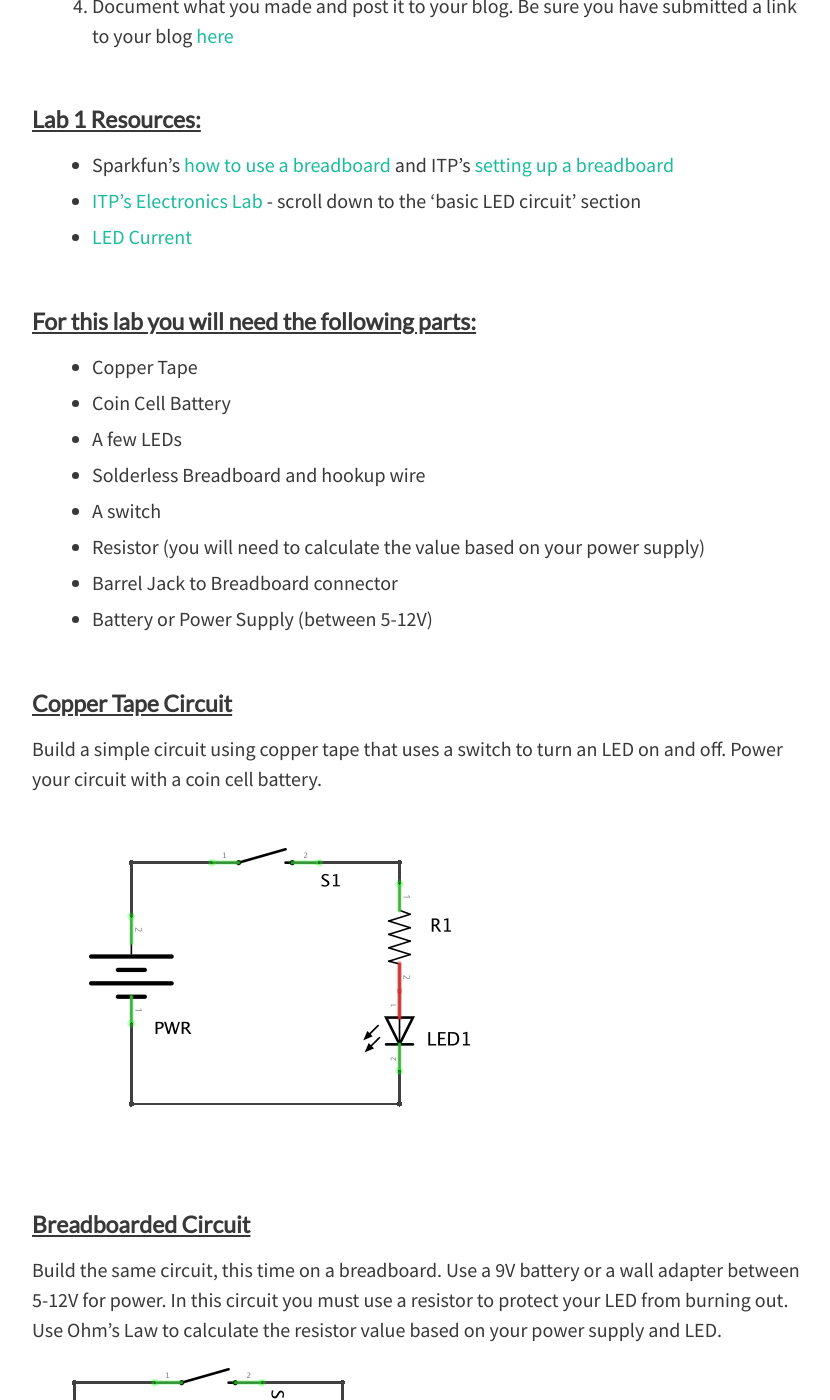
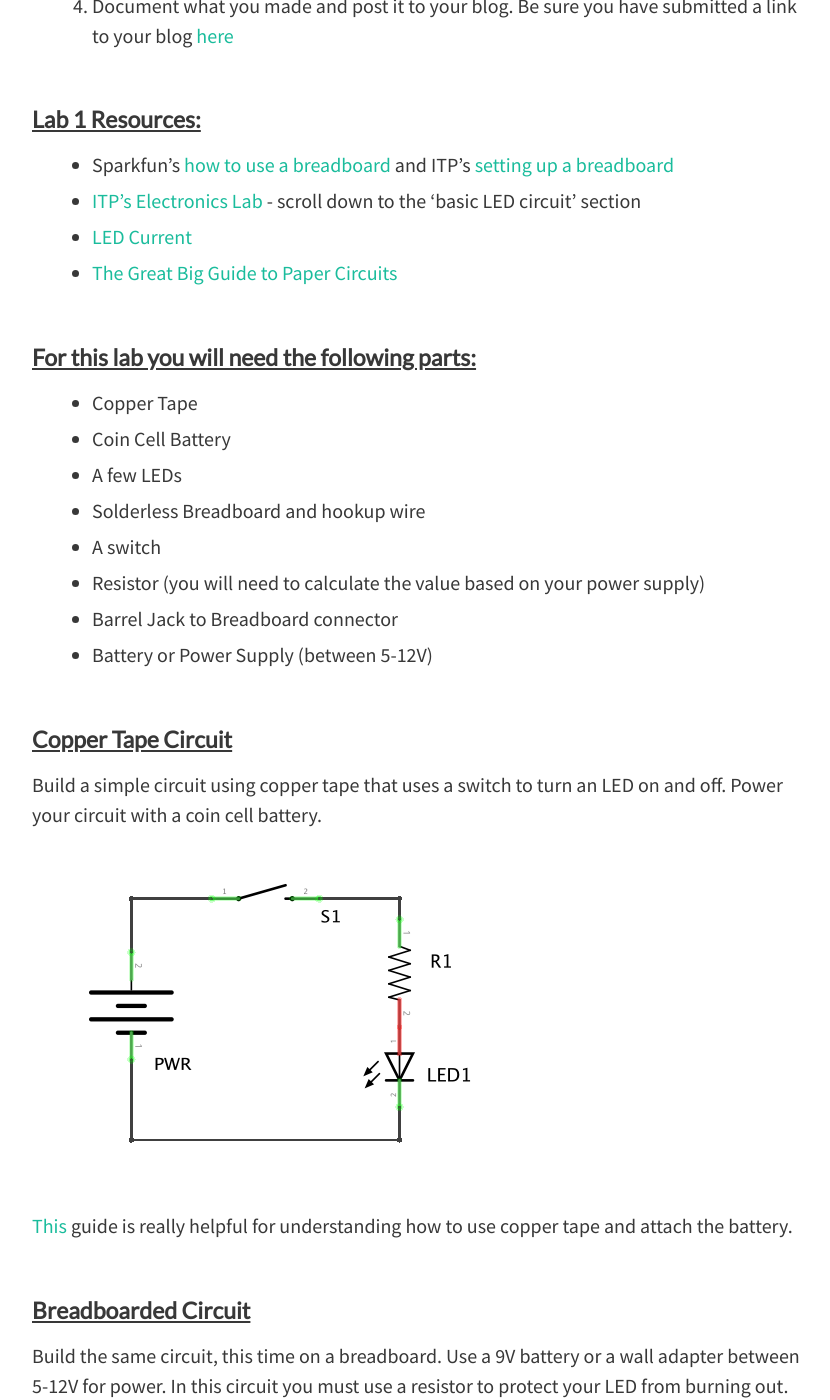
Before and after one commit to coloringchaos/object-f17, a Jekyll site: the page built from _posts/2017-8-29-lab1.md, in a window 1280 px wide and 1400 px high, scrolled down 689 px. Shown: the whole window, without its empty margins (224-1054 px from the left). Built offline with Jekyll 4.4.1, drawn with Linux system fonts in a browser that asks for light colours; nearby versions of some CDN libraries.

Commit message:
lab 1 details

```diff
--- a/_posts/2017-8-29-lab1.md
+++ b/_posts/2017-8-29-lab1.md
@@ -18,6 +18,7 @@ In this lab, you will build the same circuit twice - once on paper using copper
 + Sparkfun's [how to use a breadboard](https://learn.sparkfun.com/tutorials/how-to-use-a-breadboard) and ITP's [setting up a breadboard](https://itp.nyu.edu/physcomp/labs/labs-electronics/breadboard/)
 + [ITP's Electronics Lab](https://itp.nyu.edu/physcomp/labs/labs-electronics/electronics/) - scroll down to the 'basic LED circuit' section
 + [LED Current](https://vimeo.com/album/2801639/video/78674965)
++ [The Great Big Guide to Paper Circuits](https://learn.sparkfun.com/tutorials/the-great-big-guide-to-paper-circuits)
 <!-- + [What is a Voltage Regulator](https://itp.nyu.edu/physcomp/labs/labs-electronics/components/) -->
 
 #### For this lab you will need the following parts:
@@ -36,6 +37,8 @@ In this lab, you will build the same circuit twice - once on paper using copper
 Build a simple circuit using copper tape that uses a switch to turn an LED on and off. Power your circuit with a coin cell battery.
 
 ![copper tape circuit](../img/lab1-1.png "Lab 1 Copper Tape Circuit")
+
+[This](https://learn.sparkfun.com/tutorials/light-up-valentine-cards) guide is really helpful for understanding how to use copper tape and attach the battery.
 
 #### Breadboarded Circuit
 
```
